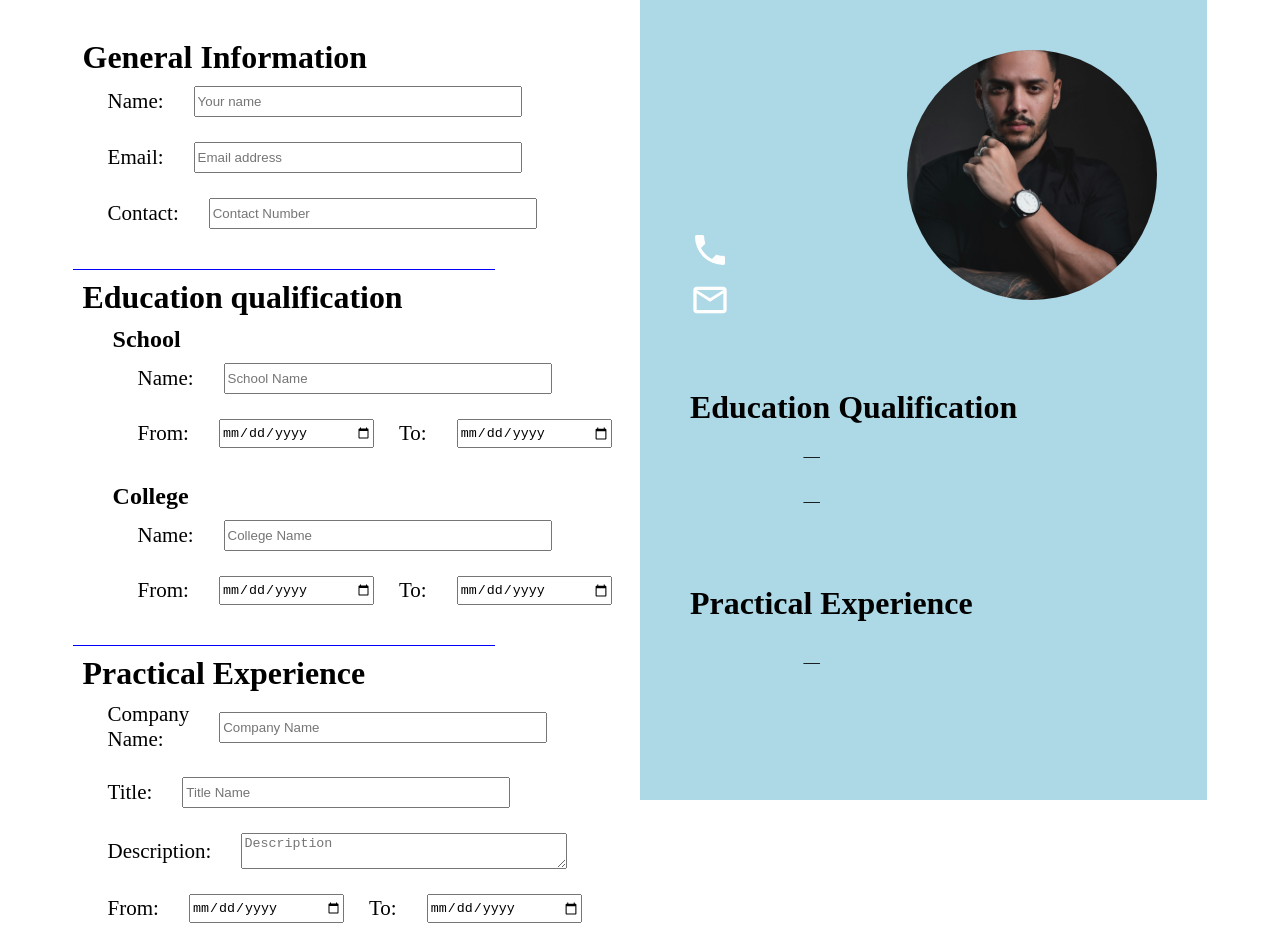
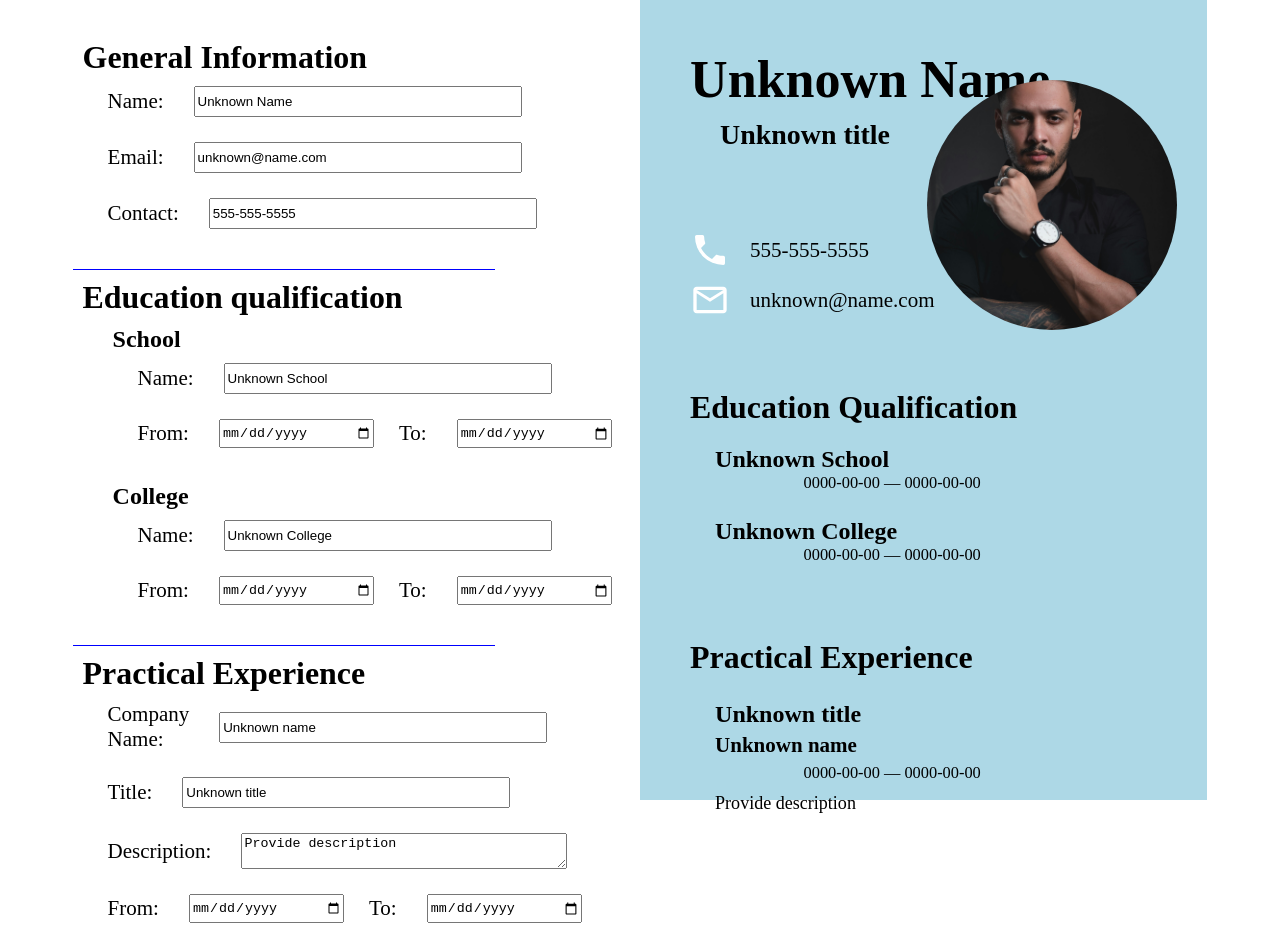
Before and after one commit to tauqirkhan/cv-app, a React (Vite) app: page / in a window 1280 px wide. Built offline with nearby package versions, Linux system fonts and the light colour scheme.

Commit message:
perf: add non-empty default value to useState

```diff
--- a/src/App.jsx
+++ b/src/App.jsx
@@ -8,22 +8,24 @@
 import Experience from "./components/Experience";
 
 function App() {
-  const [fullName, setFullName] = useState("");
-  const [email, setEmail] = useState("");
-  const [contactNo, setContactNo] = useState("");
+  const [fullName, setFullName] = useState("Unknown Name");
+  const [email, setEmail] = useState("unknown@name.com");
+  const [contactNo, setContactNo] = useState("555-555-5555");
 
-  const [schoolName, setSchoolName] = useState("");
-  const [schoolStartDate, setSchoolStartDate] = useState("");
-  const [schoolEndDate, setSchoolEndDate] = useState("");
-  const [collegeName, setCollegeName] = useState("");
-  const [collegeStartDate, setCollegeStartDate] = useState("");
-  const [collegeEndDate, setCollegeEndDate] = useState("");
+  const [schoolName, setSchoolName] = useState("Unknown School");
+  const [schoolStartDate, setSchoolStartDate] = useState("0000-00-00");
+  const [schoolEndDate, setSchoolEndDate] = useState("0000-00-00");
+  const [collegeName, setCollegeName] = useState("Unknown College");
+  const [collegeStartDate, setCollegeStartDate] = useState("0000-00-00");
+  const [collegeEndDate, setCollegeEndDate] = useState("0000-00-00");
 
-  const [companyName, setCompanyName] = useState("");
-  const [companyTitle, setCompanyTitle] = useState("");
-  const [companyDescription, setCompanyDescription] = useState("");
-  const [companyStartDate, setCompanyStartDate] = useState("");
-  const [companyEndDate, setCompanyEndDate] = useState("");
+  const [companyName, setCompanyName] = useState("Unknown name");
+  const [companyTitle, setCompanyTitle] = useState("Unknown title");
+  const [companyDescription, setCompanyDescription] = useState(
+    "Provide description"
+  );
+  const [companyStartDate, setCompanyStartDate] = useState("0000-00-00");
+  const [companyEndDate, setCompanyEndDate] = useState("0000-00-00");
 
   const handleFullName = handle(setFullName);
   const handleEmail = handle(setEmail);
--- a/src/index.css
+++ b/src/index.css
@@ -197,8 +197,9 @@
 .GeneralInfo img {
   position: absolute;
   right: 0%;
-  margin-right: 50px;
+  margin-right: 30px;
   border-radius: 50%;
+  margin-top: 30px;
 }
 
 .GeneralInfo {
```
